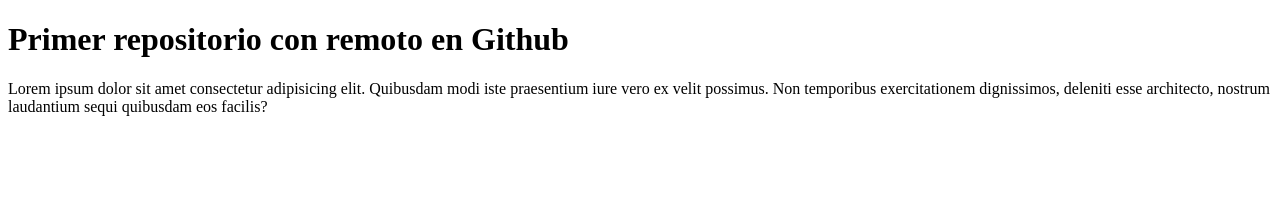
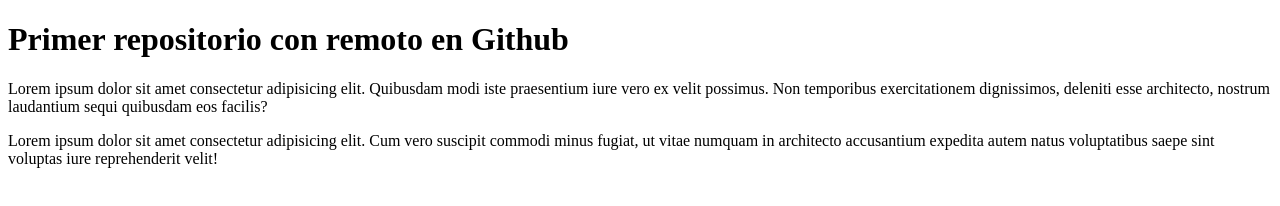
Before and after one commit to lmlopezmagana/primer-repo-g1, a plain HTML site: page index.html in a window 1280 px wide. Drawn offline with Linux system fonts and the light colour scheme.

Commit message:
Cambios realizados en la versión 0.1 - Se añade un párrafo - Se completa el texto con lorem ipsum - Ya no se que más contaros.

```diff
--- a/index.html
+++ b/index.html
@@ -8,5 +8,6 @@
 <body>
     <h1>Primer repositorio con remoto en Github</h1>
     <p>Lorem ipsum dolor sit amet consectetur adipisicing elit. Quibusdam modi iste praesentium iure vero ex velit possimus. Non temporibus exercitationem dignissimos, deleniti esse architecto, nostrum laudantium sequi quibusdam eos facilis?</p>
+    <p>Lorem ipsum dolor sit amet consectetur adipisicing elit. Cum vero suscipit commodi minus fugiat, ut vitae numquam in architecto accusantium expedita autem natus voluptatibus saepe sint voluptas iure reprehenderit velit!</p>
 </body>
 </html>
```
